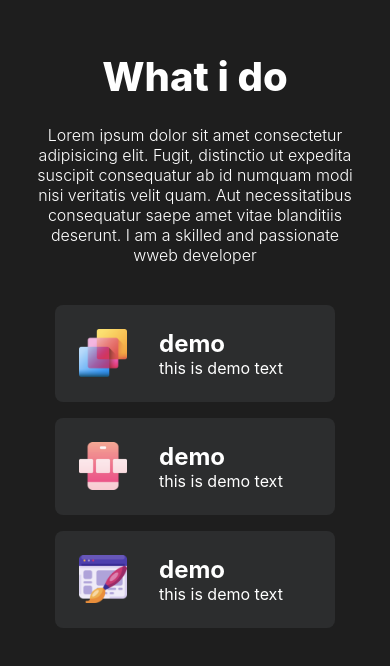
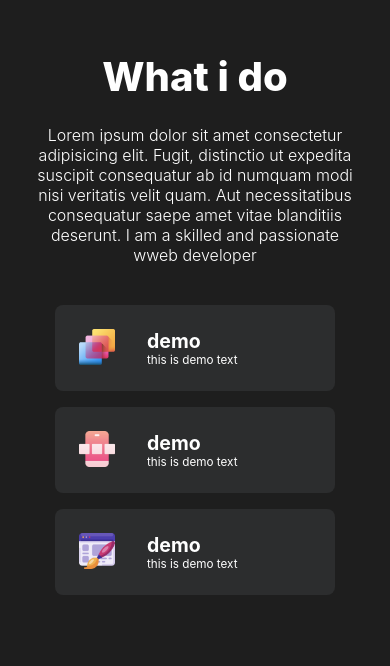
Before and after one commit to Adithyan-Tech/Portfolio, a React (Create React App) app: page / in a window 390 px wide. Shown: the part 920-1586 px from the top of the page. After the commit the page ends 1555 px from the top, so only its background shows below. Built offline with nearby package versions, Linux system fonts and the light colour scheme.

Commit message:
make the about section is responsive'

```diff
--- a/src/components/About.css
+++ b/src/components/About.css
@@ -53,3 +53,24 @@ margin-right: 2rem;
 
 
 }
+@media screen and (max-width:720px){
+  .SkillBarText{
+    font-size: 2vw;
+  }
+}
+
+@media screen and (max-width:480px){
+  .SkillBarText{
+    font-size: 3vw;
+
+  }
+  .skillBarImg{
+    height: 2.25rem;
+    width: 2.25rem;
+  }
+  .SkillBarText>h2{
+    font-size: 5vw;
+
+  }
+
+}
```
